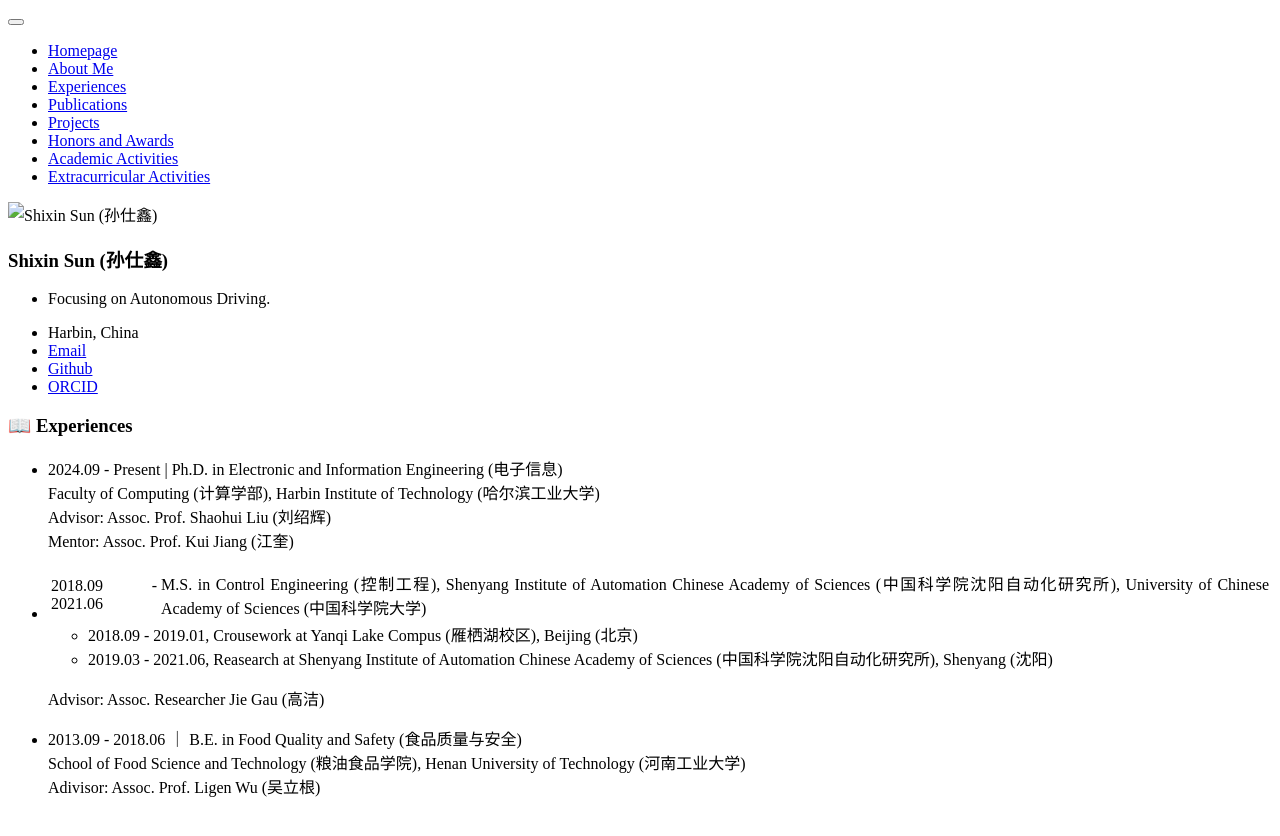
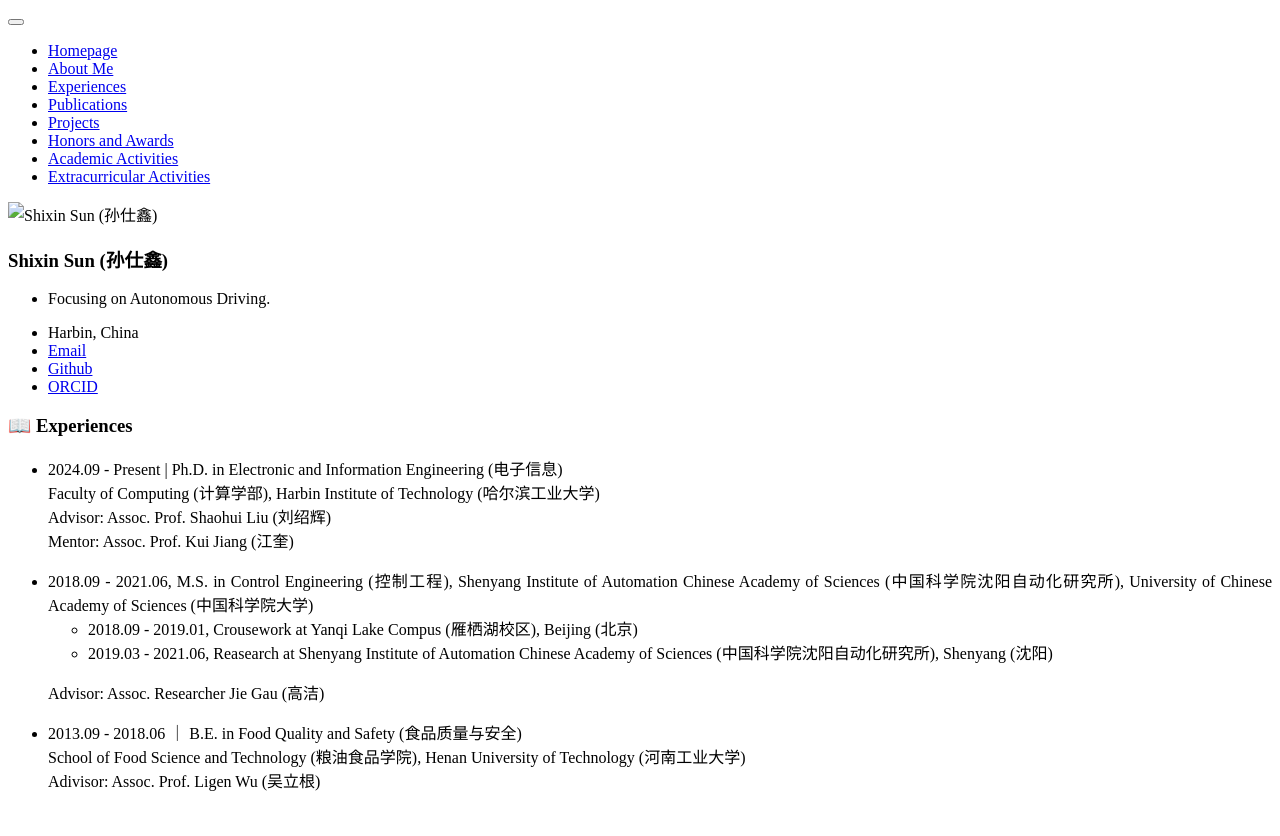
Before and after one commit to ShixinSUN94/shixinsun94.github.io, a Jekyll site: the page built from _pages/includes/2.exp.md, in a window 1280 px wide. Shown: the top 836 px of the page. Built offline with Jekyll 4.4.1, drawn with Linux system fonts in a browser that asks for light colours; our own code applies the rules of GitHub Pages for plain Markdown files.

Commit message:
Update 2.exp.md

```diff
--- a/_pages/includes/2.exp.md
+++ b/_pages/includes/2.exp.md
@@ -5,7 +5,7 @@
   Advisor: Assoc. Prof. Shaohui Liu (刘绍辉)
   Mentor: Assoc. Prof. Kui Jiang (江奎)
 
-- 2018.09 - 2021.06 | M.S. in Control Engineering (控制工程), Shenyang Institute of Automation Chinese Academy of Sciences (中国科学院沈阳自动化研究所), University of Chinese Academy of Sciences (中国科学院大学)
+- 2018.09 - 2021.06, M.S. in Control Engineering (控制工程), Shenyang Institute of Automation Chinese Academy of Sciences (中国科学院沈阳自动化研究所), University of Chinese Academy of Sciences (中国科学院大学)
   - 2018.09 - 2019.01, Crousework at Yanqi Lake Compus (雁栖湖校区), Beijing (北京)
   - 2019.03 - 2021.06, Reasearch at Shenyang Institute of Automation Chinese Academy of Sciences (中国科学院沈阳自动化研究所), Shenyang (沈阳)
 
```
